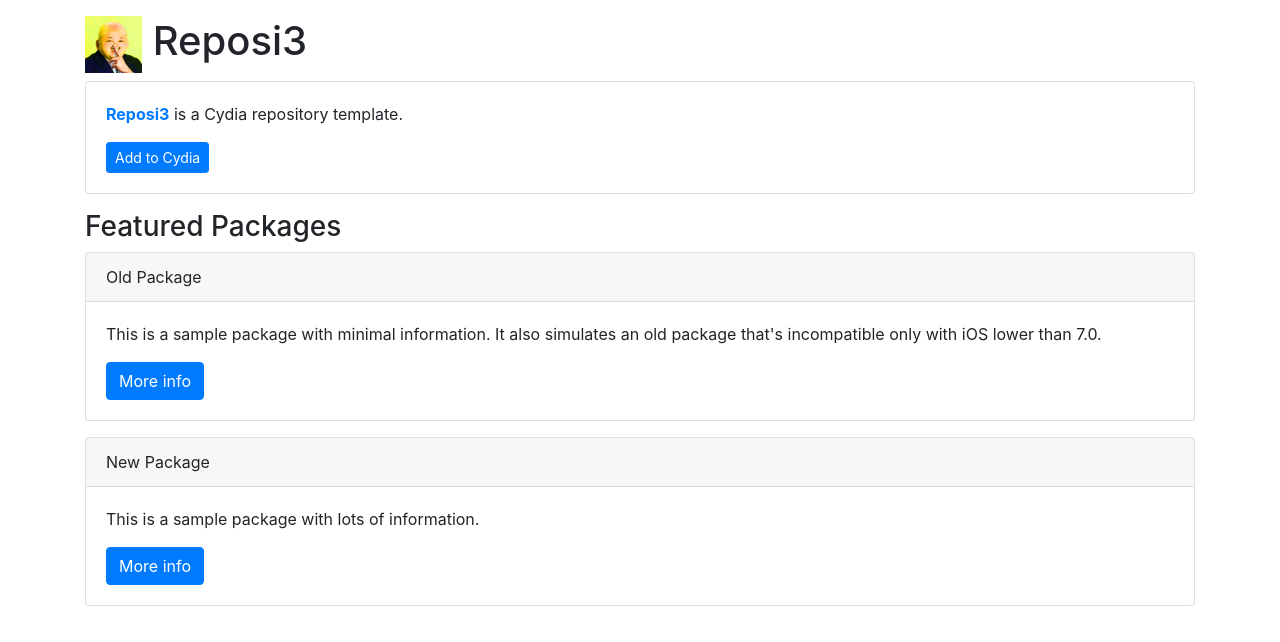
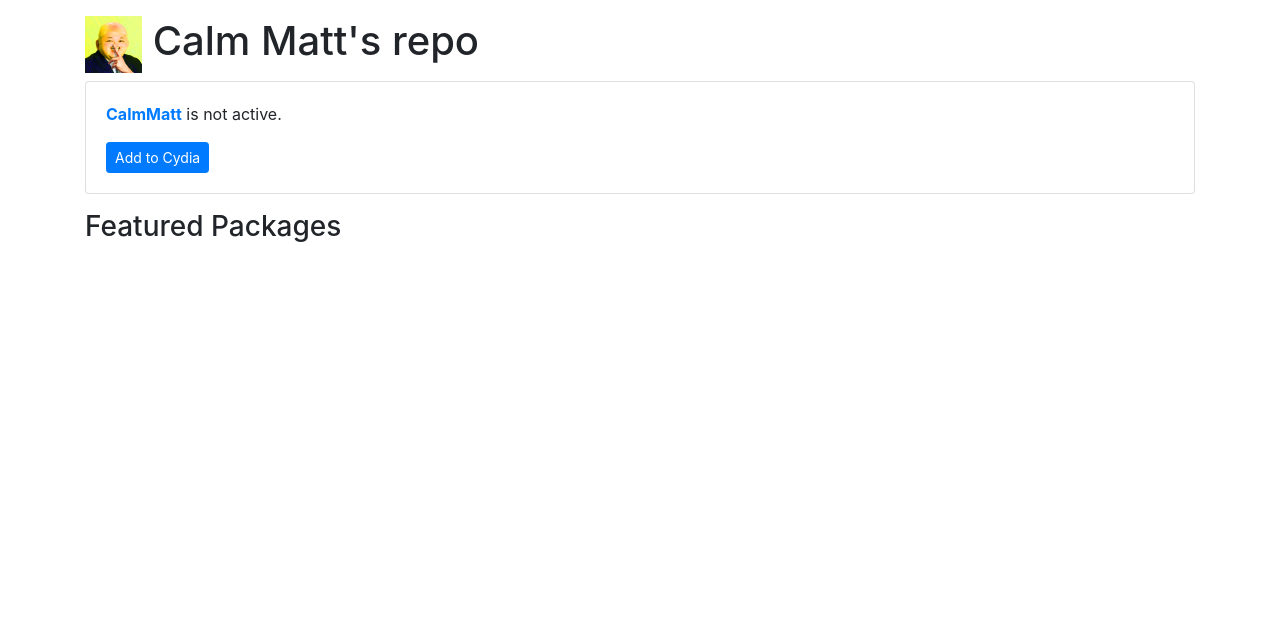
Before and after one commit to ittam2003/repo, a plain HTML site: page index.html in a window 1280 px wide. Drawn offline with nearby package versions, Linux system fonts and the light colour scheme.

Commit message:
Removed broken packages

```diff
--- a/index.html
+++ b/index.html
@@ -11,13 +11,13 @@
 <body>
 
 <div class="container">
-	<h1><img src="CydiaIcon.png"> Reposi3</h1>
+	<h1><img src="CydiaIcon.png"> Calm Matt's repo</h1>
 </div>
 
 <div class="container">
 	<div class="card">
 		<div class="card-body">
-			<p><span class="text-primary"><b>Reposi3</span></b> is a Cydia repository template.</p>
+			<p><span class="text-primary"><b>CalmMatt</span></b> is not active.</p>
 			<a class="btn btn-sm btn-primary" href="cydia://url/https://cydia.saurik.com/api/share#?source=https://supermamon.github.io/Reposi3/">Add to Cydia</a>
 		</div>
 	</div>
@@ -26,29 +26,5 @@
 <div class="container">
   <h3 id="wells" class="page-header">Featured Packages</h3>
 </div>
-
-<div class="container">
-	<div class="card">
-		<div class="card-header">
-			Old Package
-		</div>
-		<div class="card-body">
-		  <p class="card-text">This is a sample package with minimal information.
-			It also simulates an old package that's incompatible only with iOS lower than 7.0.</p>
-			<a class="btn btn-xs btn-primary" href="depictions/?p=com.supermamon.oldpackage">More info</a>
-		</div>
-	</div>
-	<div class="card">
-		<div class="card-header">
-			New Package
-		</div>
-		<div class="card-body">
-		  <p class="card-text">This is a sample package with lots of information.</p>
-		  <a class="btn btn-xs btn-primary" href="depictions/?p=com.supermamon.newpackage">More info</a>
-		</div>
-	</div>
-
-</div>
-
 </body>
 </html>
```
Also changed, not shown: 4 other files.
